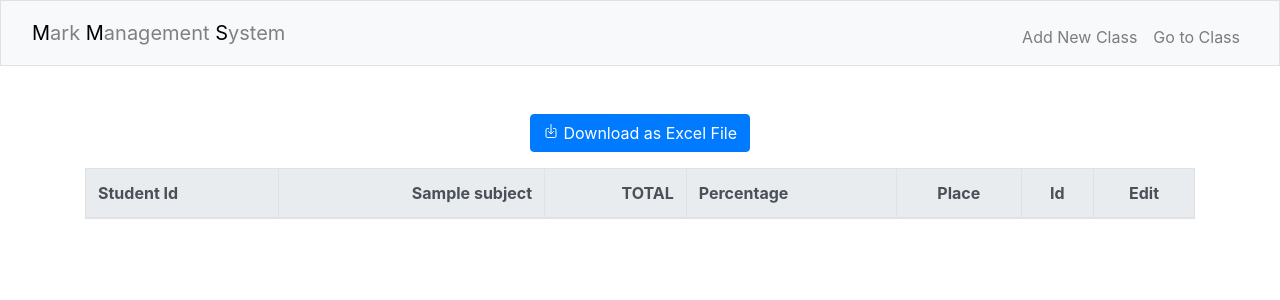
After one commit to yasithbuddhima/Mark-Management-System, a Flask app: template templates/marksheet.html in a window 1280 px wide. The commit adds this page. Shown: the top 300 px of the page. Run offline with Flask 3, Linux system fonts and the light colour scheme; the template is opened without the code that fills it: most values are stand-ins (such as "Sample title", 1, 10 or a date in 2020); lists and menus that the app fills with data are empty; some libraries are stand-ins or nearby versions.

Commit message:
Implement marksheet

```diff
--- a/app.py
+++ b/app.py
@@ -154,8 +154,44 @@ def addmarks():
 
         student_id = student_id + 1
         # Process the number (your logic could go here, like database insertion)
-        return jsonify({"marks" : f"{one}" , "subject" : f"{subject}", "current_student" : f"{student_id}" ,"clear_flash": True})
+        return jsonify({"marks" : f"{marks}" , "subject" : f"{subject}", "current_student" : f"{student_id}" ,"clear_flash": True})
 
+@app.route("/marksheet", methods=["GET", "POST"])
+@login_required
+def marksheet():
+    class_id = session["class_id"]
+    subjects_db = db.execute("SELECT name FROM subjects WHERE level = (SELECT level FROM classes WHERE class_id = ?)" , class_id)
+    marks_db = db.execute("SELECT * FROM students WHERE class_id = ? GROUP BY student_id , subject ",class_id)
+    num_of_students = db.execute("SELECT MAX(student_id) AS num_of_students FROM students WHERE class_id = ? ", class_id)
+    num_of_students = num_of_students[0]["num_of_students"]
+
+    db.execute("DELETE FROM marks")
+
+    for student_id in range(1, num_of_students + 1):
+        total = db.execute("SELECT SUM(mark) AS total FROM students WHERE student_id = ? AND class_id = ?" , student_id , class_id)
+        total = total[0]["total"]
+
+        sub_count = db.execute("SELECT COUNT(name) AS sub_count FROM subjects WHERE level = (SELECT level FROM classes WHERE class_id = ?)" , class_id)
+        sub_count=sub_count[0]["sub_count"]
+
+        percentage = int(total) / int(sub_count)
+        percentage_formatted = f"{percentage:.2f}"
+
+        db.execute("INSERT INTO marks (student_id , class_id , total , percentage) VALUES (?,?,?,?)", student_id , class_id , total , percentage_formatted)
+
+    marks_by_desc= db.execute("SELECT student_id FROM marks ORDER BY total DESC")
+    for place in range(1, num_of_students + 1):
+        student_id = marks_by_desc[place - 1]["student_id"]
+        db.execute("UPDATE marks SET place = ? WHERE student_id = ?", place, student_id)
+
+
+    final_marks_db = db.execute("SELECT * FROM marks")
+    return render_template("marksheet.html" ,
+                           subjects_db=subjects_db ,
+                           marks_db=marks_db ,
+                           num_of_students=num_of_students ,
+                           final_marks_db=final_marks_db,
+                           marks_by_desc=marks_by_desc)
 
 if __name__ == "__main__":
     app.run(debug=True ,host='0.0.0.0')
--- a/static/styles.css
+++ b/static/styles.css
@@ -59,3 +59,10 @@ input {
 .fletter{
     color: black;
 }
+
+.fixed-column {
+    position: sticky;
+    left: 0; /* Fixes the column to the left */
+    background-color: white; /* Background color to cover other content */
+    z-index: 10; /* Higher z-index to appear above other cells */
+}
--- a/templates/layout.html
+++ b/templates/layout.html
@@ -9,6 +9,10 @@
 
     <title>MMS: {% block title %}{% endblock %}</title>
     <link href="/static/styles.css" rel="stylesheet">
+    <script src="https://cdnjs.cloudflare.com/ajax/libs/xlsx/0.16.9/xlsx.full.min.js"></script>
+    <link rel="stylesheet" href="https://stackpath.bootstrapcdn.com/bootstrap/4.5.2/css/bootstrap.min.css">
+    <script type="module" src="https://unpkg.com/ionicons@7.1.0/dist/ionicons/ionicons.esm.js"></script>
+    <script nomodule src="https://unpkg.com/ionicons@7.1.0/dist/ionicons/ionicons.js"></script>
 </head>
 <body>
     <nav class="bg-light border navbar navbar-expand-md navbar-light">
--- /dev/null
+++ b/templates/marksheet.html
@@ -0,0 +1,100 @@
+{% extends "layout.html" %}
+
+{% block title %}
+    Mark Sheet
+{% endblock %}
+
+{% block main %}
+<button type="button" class="btn btn-primary mb-3" id="exportButton">
+    <ion-icon name="download-outline"></ion-icon>
+    Download as Excel File
+</button>
+
+<div class="table-responsive">
+    <table class="table  table-bordered table-hover" id="dataTable">
+        <thead class="thead-light">
+            <tr style="font-weight: 500;" >
+                <th class="text-start fixed-column " >  Student Id</th>
+                {% for subject in subjects_db %}
+                    <th class="text-end ">{{ subject.name }}</th>
+                {% endfor %}
+                <th class="text-end ">TOTAL</th>
+                <th class="text-start ">Percentage</th>
+                <th class="text-center ">Place</th>
+                <th class="text-center fixed-column">Id</th>
+                <th class="text-center ">Edit</th>
+
+
+            </tr>
+        </thead>
+        <tbody>
+            {% for student_id in range(1, num_of_students + 1) %}
+                {% set ns = namespace(tr_class = '') %}
+                {% for final_mark in final_marks_db %}
+                    {% if final_mark.student_id == student_id %}
+                        {% if final_mark.place == 1 %}{% set ns.tr_class = "table-warning" %}
+                        {% elif final_mark.place == 2 %}{% set ns.tr_class = "table-success" %}
+                        {% elif final_mark.place == 3 %}{% set ns.tr_class = "table-info" %}
+                        {% endif %}
+                    {% endif %}
+                {% endfor %}
+                <tr class="{{ ns.tr_class  }}">
+                    <td class="text-start fixed-column">{{ student_id }}</td>
+                        {% for subject in subjects_db %}
+                            {% set ns = namespace(found_mark = none) %}
+                            {% for mark in marks_db %}
+                                {% if mark.student_id == student_id and subject.name == mark.subject %}
+                                    {% set ns.found_mark = mark.mark %}
+                                {% endif %}
+                            {% endfor %}
+                            {% if ns.found_mark is none %}
+                                <td class="text-start " style="color: rgba(0, 0, 0, 0.4);">00</td>
+                            {% else %}
+                                <td class="text-start" style="font-weight: 400;">{{ ns.found_mark }}</td>
+                            {% endif %}
+                        {% endfor %}
+
+                        {% for final_mark in final_marks_db %}
+                            {% if final_mark.student_id == student_id %}
+                                <td class="text-end" style="font-weight: 500;">{{ final_mark.total }}</td>
+                                <td class="text-start">{{ final_mark.percentage }}</td>
+                                <td class="text-center" style="font-weight: 500;">{{ final_mark.place }}</td>
+                            {% endif %}
+                        {% endfor %}
+                    <td class="text-end" style="color: rgba(0, 0, 0, 0.4);" >{{ student_id }}</td>
+                    <td>
+                        <form action="/editmarks" method="get">
+                            <input name="student_id" value="{{student_id}}" hidden>
+                            <button class="btn btn-primary" type="submit">
+                                <ion-icon name="create-outline" ></ion-icon>
+
+                            </button>
+                        </form>
+                    </td>
+                </tr>
+            {% endfor %}
+        </tbody>
+    </table>
+</div>
+
+
+
+    <script src="https://code.jquery.com/jquery-3.5.1.slim.min.js"></script>
+    <script src="https://cdn.jsdelivr.net/npm/@popperjs/core@2.0.7/dist/umd/popper.min.js"></script>
+    <script src="https://stackpath.bootstrapcdn.com/bootstrap/4.5.2/js/bootstrap.min.js"></script>
+    <script>
+        document.getElementById('exportButton').addEventListener('click', function() {
+            // Get the HTML table
+            const table = document.getElementById('dataTable');
+
+            // Create a workbook and a worksheet
+            const wb = XLSX.utils.table_to_book(table, { sheet: 'Sheet1' });
+
+            // Generate the Excel file and prompt the user to download
+            XLSX.writeFile(wb, 'table_data.xlsx');
+        });
+    </script>
+
+
+
+{% endblock %}
```
